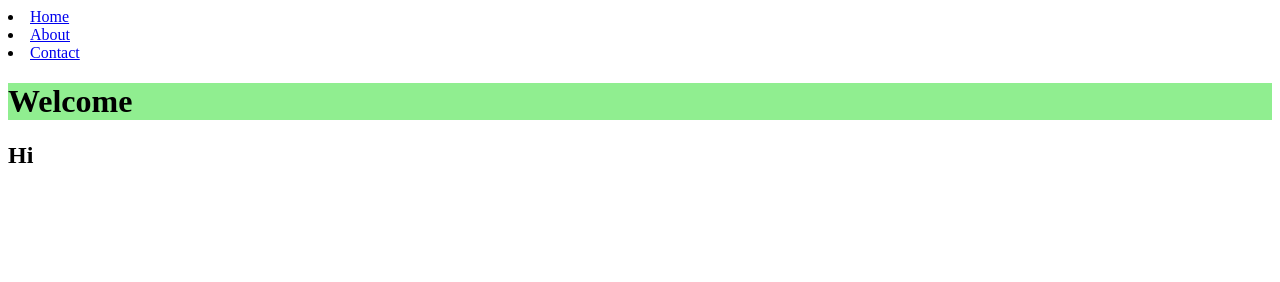
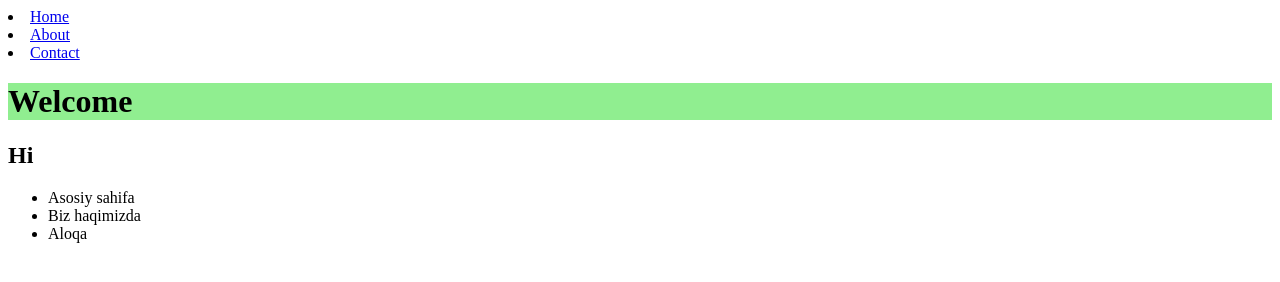
Before and after one commit to Aziz7777777/firct, a plain HTML site: page index.html in a window 1280 px wide. Drawn offline with Linux system fonts and the light colour scheme.

Commit message:
footer added

```diff
--- a/index.html
+++ b/index.html
@@ -23,5 +23,13 @@
             </div>
         </div>
     </div>
+
+    <footer>
+        <ul>
+            <li>Asosiy sahifa</li>
+            <li>Biz haqimizda</li>
+            <li>Aloqa</li>
+        </ul>
+    </footer>
 </body>
 </html>
```
